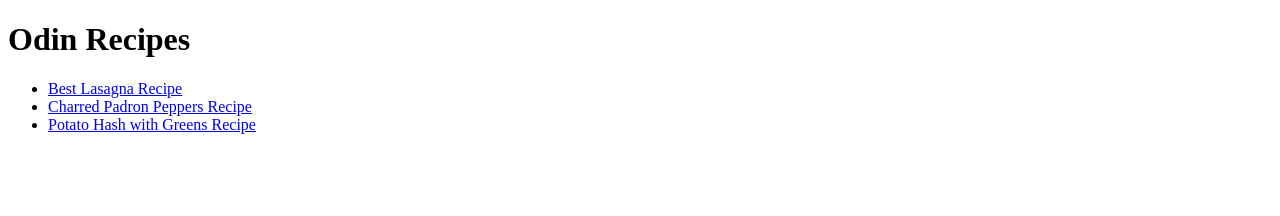
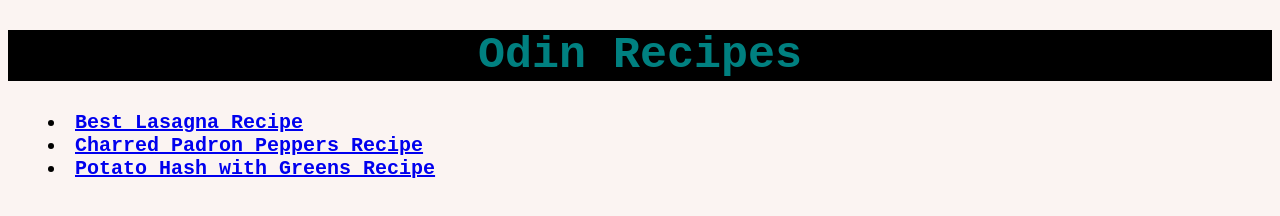
Before and after one commit to shonaloujacks/odin-recipes, a plain HTML site: page index.html in a window 1280 px wide. Drawn offline with Linux system fonts and the light colour scheme.

Commit message:
Fix links to recipes on homepage

```diff
--- a/index.html
+++ b/index.html
@@ -1,17 +1,19 @@
 <!DOCTYPE html>
 <html lang="en">
+
 <head>
     <meta charset="UTF-8">
     <meta name="viewport" content="width=device-width, initial-scale=1.0">
     <title>Odin Recipes</title>
+    <link rel="stylesheet" href="style.css">
 </head>
 <body>
     <h1>Odin Recipes</h1>
 
     <ul>
-    <li><a href="./recipes/lasagna.html">Best Lasagna Recipe</a></li>
-    <li><a href="./recipes/padron-peppers-recipe.html">Charred Padron Peppers Recipe</a></li>
-    <li><a href="./recipes/potato-hash-recipe.html">Potato Hash with Greens Recipe</a></li>
+    <li class="bullet"><a href="./recipes./lasagne-recipe/lasagne-recipe.html">Best Lasagna Recipe</a></li>
+    <li class="bullet"><a href="./recipes./padron-pepper-recipe/padron-peppers-recipe.html">Charred Padron Peppers Recipe</a></li>
+    <li class="bullet"><a href="./recipes./potato-hash-recipe/potato-hash-recipe.html">Potato Hash with Greens Recipe</a></li>
 </ul>
 </body>
 </html>
--- /dev/null
+++ b/style.css
@@ -0,0 +1,30 @@
+body
+{
+    background-color: #FBF4F2;
+    text-align: center;
+    font-family: 'Courier New', Courier, monospace, sans-serif;
+    font-size: 20px;
+    font-weight: bold
+}
+
+h1, h4 {
+    background-color: black;
+}
+
+h1 {
+    font-size: 45px;
+    color:teal
+}
+
+h4 {
+    text-align: left;
+    color: white;
+}
+
+ul {
+    text-align: left;
+}
+
+.bullet {
+    list-style-position: inside;
+}
```
Also changed, not shown: 1 other file.
